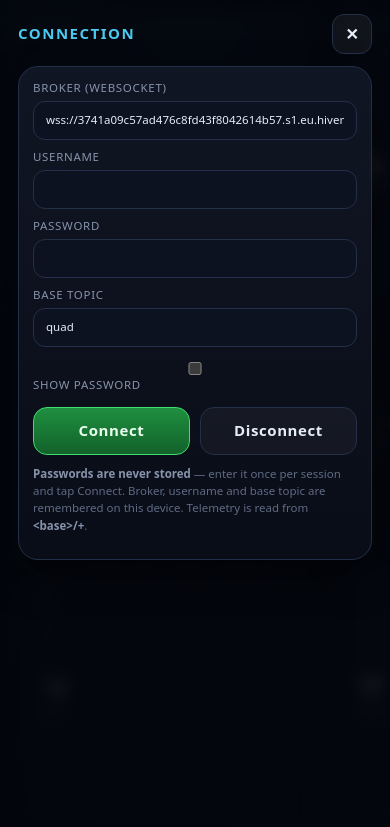
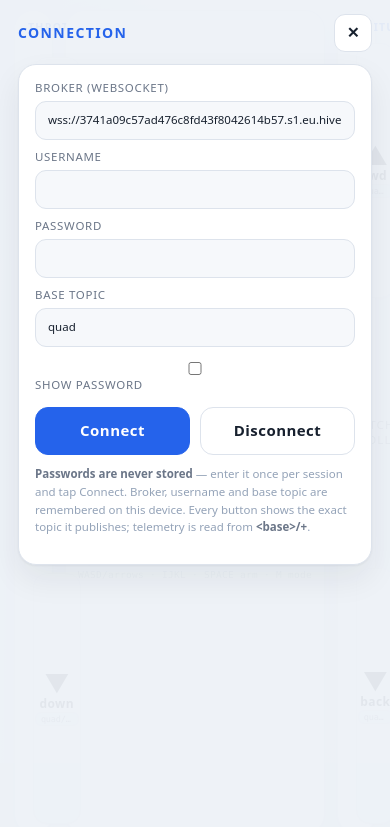
Before and after one commit to naceur-gn/error-404, a plain HTML site: page index.html in a window 390 px wide. Drawn offline with Linux system fonts and the light colour scheme.

Commit message:
Light theme + show MQTT topic on every button

```diff
--- a/index.html
+++ b/index.html
@@ -1,154 +1,133 @@
 <!DOCTYPE html>
 <html lang="en"><head><meta charset="utf-8">
 <meta name="viewport" content="width=device-width, initial-scale=1, viewport-fit=cover, user-scalable=no">
-<meta name="theme-color" content="#070a12">
+<meta name="theme-color" content="#eef2f7">
 <meta name="mobile-web-app-capable" content="yes"><meta name="apple-mobile-web-app-capable" content="yes">
 <meta name="description" content="Robot controller over MQTT — arm, drive and monitor your robot from any browser.">
 <title>Robot Controller · MQTT</title>
 <style>
-:root{color-scheme:dark;--bg:#070a12;--pn:#121826;--pn2:#0c1220;--bd:#243049;--tx:#e6edf8;--mu:#8793ab;
- --ac:#4cc9f0;--ok:#7ee081;--wr:#ff6b6b;--am:#ff9f1c;--vio:#a78bfa;box-sizing:border-box}
+:root{color-scheme:light;--bg:#eef2f7;--card:#ffffff;--soft:#f6f8fb;--bd:#dde3ec;--bd2:#cbd5e1;
+ --tx:#17202e;--mu:#6b7688;--ac:#2563eb;--ok:#16a34a;--wr:#dc2626;--am:#d97706;box-sizing:border-box}
 
 *{box-sizing:inherit;-webkit-tap-highlight-color:transparent;user-select:none;-webkit-user-select:none;touch-action:manipulation}
 html,body{margin:0;height:100%;background:var(--bg);color:var(--tx);font:15px/1.3 system-ui,-apple-system,"Segoe UI",sans-serif;overscroll-behavior:none;overflow:hidden}
-button{font:inherit;color:var(--tx);background:var(--pn);border:1px solid var(--bd);border-radius:16px;cursor:pointer}
+button{font:inherit;color:var(--tx);background:var(--card);border:1px solid var(--bd);border-radius:14px;cursor:pointer}
 button:focus-visible,input:focus-visible{outline:2px solid var(--ac);outline-offset:2px}
 
-/* ── ambient backdrop ───────────────────────────── */
+/* soft light backdrop */
 body::before{content:'';position:fixed;inset:0;z-index:0;pointer-events:none;
  background:
-  radial-gradient(58vw 55vh at 12% 6%,rgba(76,201,240,.16),transparent 62%),
-  radial-gradient(52vw 52vh at 88% 96%,rgba(167,139,250,.14),transparent 62%),
-  radial-gradient(40vw 40vh at 60% 50%,rgba(126,224,129,.05),transparent 70%),
-  linear-gradient(180deg,#070a12,#0a101c 55%,#06090f)}
-body::after{content:'';position:fixed;inset:0;z-index:0;pointer-events:none;
- background-image:linear-gradient(rgba(130,160,210,.055) 1px,transparent 1px),linear-gradient(90deg,rgba(130,160,210,.055) 1px,transparent 1px);
- background-size:38px 38px;
- -webkit-mask-image:radial-gradient(circle at 50% 45%,#000 35%,transparent 88%);
- mask-image:radial-gradient(circle at 50% 45%,#000 35%,transparent 88%)}
-@media (prefers-reduced-motion:no-preference){body::before{animation:drift 26s ease-in-out infinite alternate}
- @keyframes drift{to{filter:hue-rotate(18deg) saturate(1.15)}}}
+  radial-gradient(60vw 55vh at 8% 0%,rgba(37,99,235,.07),transparent 60%),
+  radial-gradient(55vw 55vh at 100% 100%,rgba(22,163,74,.06),transparent 60%),
+  linear-gradient(180deg,#f2f5f9,#eaeff6)}
 
-/* ── console layout ─────────────────────────────── */
+/* ── layout ─────────────────────────────────────── */
 #app{position:relative;z-index:1;height:100%;display:grid;
- grid-template-columns:1fr minmax(158px,250px) 1fr;gap:12px;align-items:stretch;
+ grid-template-columns:1fr minmax(170px,260px) 1fr;gap:12px;align-items:stretch;
  padding:max(10px,env(safe-area-inset-top,0px)) max(14px,env(safe-area-inset-right,0px)) max(10px,env(safe-area-inset-bottom,0px)) max(14px,env(safe-area-inset-left,0px))}
 .side{min-width:0;min-height:0;display:flex;align-items:center;justify-content:center}
 .deck{height:100%;max-width:100%;aspect-ratio:1;display:flex;flex-direction:column;gap:7px;min-height:0;
- background:linear-gradient(180deg,rgba(18,24,38,.72),rgba(10,15,25,.8));
- border:1px solid var(--bd);border-radius:24px;padding:9px;
- box-shadow:0 18px 44px rgba(0,0,0,.45),inset 0 1px 0 rgba(255,255,255,.05);
- backdrop-filter:blur(10px);-webkit-backdrop-filter:blur(10px)}
+ background:var(--card);border:1px solid var(--bd);border-radius:20px;padding:9px;
+ box-shadow:0 1px 2px rgba(16,24,40,.05),0 10px 24px rgba(16,24,40,.06)}
 .deck-h{display:flex;align-items:baseline;justify-content:space-between;gap:8px;padding:0 4px 1px;
- font-size:10px;letter-spacing:.14em;text-transform:uppercase;color:var(--ac);font-weight:700}
-.deck-h span:last-child{letter-spacing:.04em;text-transform:none;color:var(--mu);font-weight:500;font-size:10.5px}
+ font-size:10.5px;letter-spacing:.12em;text-transform:uppercase;color:var(--ac);font-weight:700}
+.deck-h span:last-child{letter-spacing:.02em;text-transform:none;color:var(--mu);font-weight:500;font-size:11px}
 
 .pad{flex:1;min-height:0;display:grid;grid-template-columns:repeat(3,1fr);grid-template-rows:repeat(3,1fr);gap:7px}
-.pad button{position:relative;overflow:hidden;padding:0;display:flex;flex-direction:column;align-items:center;justify-content:center;gap:3px;
- font-size:clamp(20px,6vh,30px);line-height:1;touch-action:none;border-radius:18px;
- background:linear-gradient(180deg,rgba(30,42,66,.75),rgba(13,19,32,.9));
- box-shadow:inset 0 1px 0 rgba(255,255,255,.06),0 8px 18px rgba(0,0,0,.4);
+.pad button{position:relative;overflow:hidden;padding:0;display:flex;flex-direction:column;align-items:center;justify-content:center;gap:2px;
+ line-height:1;touch-action:none;border-radius:14px;background:var(--soft);
+ box-shadow:0 1px 2px rgba(16,24,40,.05);
  transition:transform .08s ease,box-shadow .14s ease,border-color .14s ease,background .14s ease}
-.pad button small{font-size:clamp(9px,2.6vh,12px);color:var(--mu);font-weight:600;letter-spacing:.04em}
-.pad button::after{content:'';position:absolute;top:8px;right:8px;width:6px;height:6px;border-radius:50%;
- background:#1d2740;box-shadow:inset 0 0 3px rgba(0,0,0,.8);transition:background .12s,box-shadow .12s}
-.pad button.hold{border-color:var(--ac);background:linear-gradient(180deg,#1f3a58,#112338);transform:translateY(1px) scale(.965);
- box-shadow:inset 0 0 22px rgba(76,201,240,.28),0 0 22px rgba(76,201,240,.35)}
-.pad button.hold::after{background:var(--ac);box-shadow:0 0 9px var(--ac)}
+.pad button .g{font-size:clamp(17px,5vh,25px)}
+.pad button small{font-size:clamp(9px,2.5vh,12px);color:var(--tx);font-weight:600;letter-spacing:.03em}
+.tp{font:8.5px/1.2 ui-monospace,Menlo,Consolas,monospace;font-style:normal;color:var(--mu);
+ background:#e9eef5;border:1px solid var(--bd);border-radius:6px;padding:1px 5px;max-width:96%;
+ overflow:hidden;text-overflow:ellipsis;white-space:nowrap;letter-spacing:-.02em}
+.pad button.hold{border-color:var(--ac);background:#eff6ff;transform:translateY(1px) scale(.97);
+ box-shadow:0 0 0 3px rgba(37,99,235,.14)}
+.pad button.hold .tp{background:#dbeafe;border-color:#93c5fd;color:#1d4ed8}
 .pad .c{border:none;background:none;box-shadow:none;display:flex;align-items:center;justify-content:center;
- color:var(--mu);font-size:clamp(9px,2.6vh,12px);text-align:center;pointer-events:none;letter-spacing:.1em;text-transform:uppercase}
+ color:var(--mu);font-size:clamp(9px,2.5vh,11.5px);text-align:center;pointer-events:none;letter-spacing:.1em;text-transform:uppercase}
 .u{grid-area:1/2}.d{grid-area:3/2}.l{grid-area:2/1}.r{grid-area:2/3}.c{grid-area:2/2}
 
 /* ── centre console ─────────────────────────────── */
 .mid{display:flex;flex-direction:column;gap:8px;min-height:0;justify-content:center;
- background:linear-gradient(180deg,rgba(18,24,38,.92),rgba(10,14,24,.94));
- border:1px solid var(--bd);border-radius:24px;padding:11px;
- box-shadow:0 24px 56px rgba(0,0,0,.5),inset 0 1px 0 rgba(255,255,255,.06);
- backdrop-filter:blur(12px);-webkit-backdrop-filter:blur(12px);position:relative;overflow:hidden}
-.mid::before{content:'';position:absolute;inset:-40% -20% auto;height:70%;pointer-events:none;
- background:radial-gradient(closest-side,rgba(76,201,240,.16),transparent)}
+ background:var(--card);border:1px solid var(--bd);border-radius:20px;padding:11px;
+ box-shadow:0 1px 2px rgba(16,24,40,.05),0 14px 32px rgba(16,24,40,.07)}
 
-.top{display:flex;align-items:center;gap:9px;position:relative}
-#dot{width:12px;height:12px;border-radius:50%;background:var(--wr);flex:none;box-shadow:0 0 0 3px rgba(255,107,107,.15)}
-#dot.on{background:var(--ok);box-shadow:0 0 0 3px rgba(126,224,129,.16),0 0 12px var(--ok)}
-#stt{flex:1;min-width:0;font-weight:700;font-size:13px;letter-spacing:.02em}
+.top{display:flex;align-items:center;gap:9px}
+#dot{width:11px;height:11px;border-radius:50%;background:var(--wr);flex:none;box-shadow:0 0 0 3px rgba(220,38,38,.12)}
+#dot.on{background:var(--ok);box-shadow:0 0 0 3px rgba(22,163,74,.14)}
+#stt{flex:1;min-width:0;font-weight:700;font-size:13px}
 #stt small{display:block;color:var(--mu);font-weight:400;font-size:11px;overflow:hidden;text-overflow:ellipsis;white-space:nowrap}
-#cfgb{width:36px;height:36px;font-size:17px;padding:0;flex:none;border-radius:12px;background:rgba(255,255,255,.04)}
+#cfgb{width:34px;height:34px;font-size:16px;padding:0;flex:none;border-radius:11px;background:var(--soft)}
 #cfgb:hover{border-color:var(--ac);color:var(--ac)}
 
-.chips{display:flex;gap:6px;position:relative}
-.chip{flex:1;min-width:0;text-align:center;font:10px ui-monospace,Menlo,Consolas,monospace;letter-spacing:.06em;
- color:var(--mu);background:rgba(255,255,255,.04);border:1px solid var(--bd);border-radius:999px;padding:4px 6px;
+.chips{display:flex;gap:6px}
+.chip{flex:1;min-width:0;text-align:center;font:10px ui-monospace,Menlo,Consolas,monospace;letter-spacing:.04em;
+ color:var(--mu);background:var(--soft);border:1px solid var(--bd);border-radius:999px;padding:4px 6px;
  overflow:hidden;text-overflow:ellipsis;white-space:nowrap}
-.chip.live{color:var(--ac);border-color:rgba(76,201,240,.45);background:rgba(76,201,240,.09)}
+.chip.live{color:#1d4ed8;border-color:#bfdbfe;background:#eff6ff}
 
-.mid .big{position:relative;height:clamp(58px,18vh,84px);font-size:clamp(15px,4.4vh,19px);font-weight:800;letter-spacing:.03em;
- border-radius:18px;display:flex;flex-direction:column;align-items:center;justify-content:center;gap:3px;
+.mid .big{position:relative;height:clamp(56px,17vh,80px);font-size:clamp(14px,4vh,18px);font-weight:700;letter-spacing:.02em;
+ border-radius:15px;display:flex;flex-direction:column;align-items:center;justify-content:center;gap:2px;
  transition:transform .08s,box-shadow .16s,background .16s,border-color .16s}
-.mid .big::before{font-size:19px;line-height:1}
+.mid .big .g{font-size:17px;line-height:1}
 .mid .big:active{transform:translateY(1px) scale(.985)}
-.mid .big small{display:block;font-weight:500;font-size:11px;color:var(--mu);letter-spacing:.03em}
-#bA::before{content:'⛔'}
-#bA.on::before{content:'🛡'}
-#bA:not(.on){background:linear-gradient(180deg,#2c141b,#1b0d12);border-color:#7a2f3a;color:#ffb4b4;
- box-shadow:inset 0 0 24px rgba(255,107,107,.14),0 0 0 0 rgba(255,107,107,0)}
-#bA:not(.on):hover{border-color:var(--wr);box-shadow:inset 0 0 24px rgba(255,107,107,.2),0 0 18px rgba(255,107,107,.25)}
-#bA.on{background:linear-gradient(180deg,#1f8f3f,#12622b);border-color:#41dd6d;color:#eaffef;
- box-shadow:inset 0 1px 0 rgba(255,255,255,.2),0 0 24px rgba(126,224,129,.35)}
-#bA.on small{color:#bdf5c6}
-#bM::before{content:'🧭'}
-#bM{background:linear-gradient(180deg,#1a2338,#101726);border-color:var(--bd)}
-#bM.on{background:linear-gradient(180deg,#b8720f,#8a530a);border-color:var(--am);color:#fff5e4;
- box-shadow:inset 0 1px 0 rgba(255,255,255,.18),0 0 22px rgba(255,159,28,.3)}
-#bM.on small{color:#ffe6bd}
+.mid .big small{display:block;font-weight:500;font-size:11px;color:var(--mu)}
+#bA:not(.on){background:#fef2f2;border-color:#fecaca;color:#b91c1c}
+#bA:not(.on) .tp{background:#fee2e2;border-color:#fecaca;color:#b91c1c}
+#bA.on{background:#ecfdf5;border-color:#a7f3d0;color:#047857;box-shadow:0 0 0 3px rgba(22,163,74,.12)}
+#bA.on .tp{background:#d1fae5;border-color:#a7f3d0;color:#047857}
+#bA.on small{color:#059669}
+#bM{background:var(--soft);border-color:var(--bd)}
+#bM.on{background:#fff7ed;border-color:#fed7aa;color:#c2410c;box-shadow:0 0 0 3px rgba(217,119,6,.12)}
+#bM.on .tp{background:#ffedd5;border-color:#fed7aa;color:#c2410c}
+#bM.on small{color:#ea580c}
 
-.hint{font:9.5px ui-monospace,Menlo,Consolas,monospace;color:#5f6b84;text-align:center;letter-spacing:.05em;position:relative}
-.term{position:relative;background:rgba(5,8,14,.7);border:1px solid var(--bd);border-radius:14px;padding:7px 8px;
- display:flex;flex-direction:column;gap:3px;min-height:52px;justify-content:flex-end;
- box-shadow:inset 0 2px 8px rgba(0,0,0,.5)}
-#rx{color:#6d7b96;font:9.5px ui-monospace,Menlo,Consolas,monospace;overflow:hidden;text-overflow:ellipsis;white-space:nowrap}
+.hint{font:9.5px ui-monospace,Menlo,Consolas,monospace;color:#94a3b8;text-align:center;letter-spacing:.03em}
+.term{background:var(--soft);border:1px solid var(--bd);border-radius:13px;padding:7px 9px;
+ display:flex;flex-direction:column;gap:3px;min-height:50px;justify-content:flex-end}
+#rx{color:#94a3b8;font:9.5px ui-monospace,Menlo,Consolas,monospace;overflow:hidden;text-overflow:ellipsis;white-space:nowrap}
 #rx.has{color:var(--ok)}
 #log{color:var(--mu);font:10px ui-monospace,Menlo,Consolas,monospace;overflow:hidden;text-overflow:ellipsis;white-space:nowrap}
 
 /* ── settings sheet ─────────────────────────────── */
-#cfg{display:none;position:fixed;inset:0;z-index:5;background:rgba(4,6,12,.93);overflow:auto;
- padding:max(14px,env(safe-area-inset-top,0px)) max(18px,env(safe-area-inset-right,0px)) 14px max(18px,env(safe-area-inset-left,0px));
- backdrop-filter:blur(8px);-webkit-backdrop-filter:blur(8px)}
+#cfg{display:none;position:fixed;inset:0;z-index:5;background:rgba(238,242,247,.95);overflow:auto;
+ padding:max(14px,env(safe-area-inset-top,0px)) max(18px,env(safe-area-inset-right,0px)) 14px max(18px,env(safe-area-inset-left,0px))}
 #cfg.open{display:block;animation:sheet .18s ease}
 @keyframes sheet{from{opacity:0;transform:translateY(10px)}}
-#cfg .in{max-width:660px;margin:0 auto}
-#cfg h1{font-size:15px;letter-spacing:.1em;text-transform:uppercase;margin:0 0 12px;display:flex;justify-content:space-between;align-items:center;color:var(--ac)}
-#cfgx{width:40px;height:40px;padding:0;border-radius:12px;font-size:16px;background:rgba(255,255,255,.05)}
-#cfg .card{background:linear-gradient(180deg,rgba(18,24,38,.9),rgba(10,14,24,.92));border:1px solid var(--bd);
- border-radius:20px;padding:14px;box-shadow:0 18px 40px rgba(0,0,0,.4)}
+#cfg .in{max-width:640px;margin:0 auto}
+#cfg h1{font-size:14px;letter-spacing:.1em;text-transform:uppercase;margin:0 0 12px;display:flex;justify-content:space-between;align-items:center;color:var(--ac)}
+#cfgx{width:38px;height:38px;padding:0;border-radius:11px;font-size:15px;background:var(--card)}
+#cfg .card{background:var(--card);border:1px solid var(--bd);border-radius:18px;padding:16px;
+ box-shadow:0 1px 2px rgba(16,24,40,.05),0 14px 32px rgba(16,24,40,.07)}
 #cfg .grid{display:grid;grid-template-columns:1fr 1fr;gap:10px 14px}
 #cfg .grid .w{grid-column:1/-1}
 #cfg label{display:block;color:var(--mu);font-size:11.5px;letter-spacing:.06em;text-transform:uppercase}
-#cfg input{width:100%;margin-top:5px;padding:11px 12px;font:inherit;color:var(--tx);background:var(--pn2);
- border:1px solid var(--bd);border-radius:12px;user-select:text;-webkit-user-select:text;transition:border-color .15s,box-shadow .15s}
-#cfg input:focus{border-color:var(--ac);box-shadow:0 0 0 3px rgba(76,201,240,.18);outline:none}
+#cfg input{width:100%;margin-top:5px;padding:11px 12px;font:inherit;color:var(--tx);background:var(--soft);
+ border:1px solid var(--bd);border-radius:11px;user-select:text;-webkit-user-select:text;transition:border-color .15s,box-shadow .15s}
+#cfg input:focus{border-color:var(--ac);box-shadow:0 0 0 3px rgba(37,99,235,.15);outline:none}
 #cfg .row{display:flex;gap:10px;margin-top:14px}
-#cfg .row button{flex:1;padding:13px;font-weight:700;letter-spacing:.04em;border-radius:14px}
-#bCon{background:linear-gradient(180deg,#1f8f3f,#12622b);border-color:#41dd6d;color:#eaffef}
-#bDis{background:rgba(255,255,255,.04)}
-#cfg .note{margin-top:10px;color:#5f6b84;font-size:11.5px;line-height:1.5}
+#cfg .row button{flex:1;padding:13px;font-weight:700;letter-spacing:.03em;border-radius:13px}
+#bCon{background:#2563eb;border-color:#2563eb;color:#fff}
+#bDis{background:var(--card)}
+#cfg .note{margin-top:10px;color:#94a3b8;font-size:11.5px;line-height:1.55}
 #cfg .note b{color:var(--mu)}
-.showrow{display:flex;align-items:center;gap:8px;margin-top:10px;color:var(--mu);font-size:12px;text-transform:none;letter-spacing:0}
+.showrow{display:flex;align-items:center;gap:8px;margin-top:10px;color:var(--mu);font-size:12.5px;text-transform:none;letter-spacing:0}
 .showrow input{width:auto;margin:0}
 @media (orientation:portrait){#cfg .grid{grid-template-columns:1fr}}
 
 /* ── portrait guard ─────────────────────────────── */
-#rot{display:none;position:fixed;inset:0;z-index:9;background:rgba(7,10,18,.97);flex-direction:column;align-items:center;justify-content:center;gap:14px;text-align:center;padding:24px}
-#rot svg{width:88px;height:88px;stroke:var(--ac);fill:none;stroke-width:2.5;stroke-linecap:round;stroke-linejoin:round;
- filter:drop-shadow(0 0 14px rgba(76,201,240,.5))}
-#rot b{font-size:19px;letter-spacing:.02em}
+#rot{display:none;position:fixed;inset:0;z-index:9;background:#f2f5f9;flex-direction:column;align-items:center;justify-content:center;gap:14px;text-align:center;padding:24px}
+#rot svg{width:84px;height:84px;stroke:var(--ac);fill:none;stroke-width:2.5;stroke-linecap:round;stroke-linejoin:round}
+#rot b{font-size:19px}
 #rot span{color:var(--mu);max-width:300px;line-height:1.55}
 #rot ul{list-style:none;margin:6px 0 0;padding:0;color:var(--mu);font-size:13px;display:flex;flex-direction:column;gap:6px}
 #rot li::before{content:'▸ ';color:var(--ac)}
 @media (orientation:portrait){body:not(.cfgopen) #rot{display:flex}}
-@media (prefers-reduced-motion:no-preference){
- #dot.on{animation:pulse 2s ease-in-out infinite}
- @keyframes pulse{50%{box-shadow:0 0 0 3px rgba(126,224,129,.16),0 0 18px var(--ok)}}
+@media (prefers-reduced-motion:no-preference){#dot.on{animation:pulse 2s ease-in-out infinite}
+ @keyframes pulse{50%{box-shadow:0 0 0 3px rgba(22,163,74,.14),0 0 12px rgba(22,163,74,.55)}}
  @keyframes rot{0%,30%{transform:rotate(0)}70%,100%{transform:rotate(-90deg)}}
  #rot svg{animation:rot 2.2s ease-in-out infinite alternate}}
 </style></head><body>
@@ -157,10 +136,10 @@ body::after{content:'';position:fixed;inset:0;z-index:0;pointer-events:none;
     <div class="deck">
       <div class="deck-h"><span>Throttle</span><span>height &amp; turn</span></div>
       <div class="pad" aria-label="Throttle and yaw">
-        <button class="u" data-t="up" aria-label="Climb">▲<small>up</small></button>
-        <button class="d" data-t="down" aria-label="Descend">▼<small>down</small></button>
-        <button class="l" data-t="yaw_left" aria-label="Yaw left">⟲<small>yaw</small></button>
-        <button class="r" data-t="yaw_right" aria-label="Yaw right">⟳<small>yaw</small></button>
+        <button class="u" data-t="up" aria-label="Climb"><span class="g">▲</span><small>up</small><em class="tp">quad/up</em></button>
+        <button class="d" data-t="down" aria-label="Descend"><span class="g">▼</span><small>down</small><em class="tp">quad/down</em></button>
+        <button class="l" data-t="yaw_left" aria-label="Yaw left"><span class="g">⟲</span><small>yaw</small><em class="tp">quad/yaw_left</em></button>
+        <button class="r" data-t="yaw_right" aria-label="Yaw right"><span class="g">⟳</span><small>yaw</small><em class="tp">quad/yaw_right</em></button>
         <div class="c">raise<br>rotate</div>
       </div>
     </div>
@@ -176,8 +155,8 @@ body::after{content:'';position:fixed;inset:0;z-index:0;pointer-events:none;
       <span class="chip" id="chipLink">LINK · OFF</span>
       <span class="chip" id="chipRx">RX · 0</span>
     </div>
-    <button class="big" id="bA" type="button">Disarmed<small>tap to arm</small></button>
-    <button class="big" id="bM" type="button">Stabilized<small>tap for acro</small></button>
+    <button class="big" id="bA" type="button"><span class="g">⛔</span>Disarmed<small>tap to arm</small><em class="tp">quad/arm</em></button>
+    <button class="big" id="bM" type="button"><span class="g">🧭</span>Stabilized<small>tap for acro</small><em class="tp">quad/mode</em></button>
     <div class="term">
       <div id="rx">awaiting telemetry…</div>
       <div id="log" aria-live="polite">—</div>
@@ -189,10 +168,10 @@ body::after{content:'';position:fixed;inset:0;z-index:0;pointer-events:none;
     <div class="deck">
       <div class="deck-h"><span>Attitude</span><span>move</span></div>
       <div class="pad" aria-label="Pitch and roll">
-        <button class="u" data-t="forward" aria-label="Pitch forward">▲<small>forward</small></button>
-        <button class="d" data-t="back" aria-label="Pitch back">▼<small>back</small></button>
-        <button class="l" data-t="left" aria-label="Roll left">◀<small>left</small></button>
-        <button class="r" data-t="right" aria-label="Roll right">▶<small>right</small></button>
+        <button class="u" data-t="forward" aria-label="Pitch forward"><span class="g">▲</span><small>fwd</small><em class="tp">quad/forward</em></button>
+        <button class="d" data-t="back" aria-label="Pitch back"><span class="g">▼</span><small>back</small><em class="tp">quad/back</em></button>
+        <button class="l" data-t="left" aria-label="Roll left"><span class="g">◀</span><small>left</small><em class="tp">quad/left</em></button>
+        <button class="r" data-t="right" aria-label="Roll right"><span class="g">▶</span><small>right</small><em class="tp">quad/right</em></button>
         <div class="c">pitch<br>roll</div>
       </div>
     </div>
@@ -210,7 +189,7 @@ body::after{content:'';position:fixed;inset:0;z-index:0;pointer-events:none;
     </div>
     <label class="showrow"><input type="checkbox" id="showp"> Show password</label>
     <div class="row"><button id="bCon" type="button">Connect</button><button id="bDis" type="button">Disconnect</button></div>
-    <p class="note"><b>Passwords are never stored</b> — enter it once per session and tap Connect. Broker, username and base topic are remembered on this device. Telemetry is read from <b>&lt;base&gt;/+</b>.</p>
+    <p class="note"><b>Passwords are never stored</b> — enter it once per session and tap Connect. Broker, username and base topic are remembered on this device. Every button shows the exact topic it publishes; telemetry is read from <b>&lt;base&gt;/+</b>.</p>
   </div>
 </div></section>
 
@@ -238,6 +217,19 @@ const saved=(()=>{try{return JSON.parse(localStorage.getItem('enisolar-ctl2')||'
 for(const k of ['url','base','usr'])if(saved[k])$(k).value=saved[k];
 $('showp').onchange=()=>{$('pwd').type=$('showp').checked?'text':'password'};
 
+/* show the live topic on every button */
+function renderTopics(){
+  document.querySelectorAll('[data-t]').forEach(el=>{
+    const tp=el.querySelector('.tp');if(tp)tp.textContent=base+'/'+el.dataset.t;
+  });
+  const a=$('bA').querySelector('.tp');if(a)a.textContent=base+'/arm';
+  const m=$('bM').querySelector('.tp');if(m)m.textContent=base+'/mode';
+}
+$('base').addEventListener('input',()=>{
+  base=$('base').value.trim().replace(/^\/+|\/+$/g,'')||'quad';renderTopics();
+});
+renderTopics();
+
 function log(t){$('log').textContent=t}
 function setStatus(on,t,sub){$('dot').classList.toggle('on',on);$('stt').firstChild.nodeValue=t;$('sub').textContent=sub||'—';
  $('chipLink').textContent='LINK · '+(on?'UP':'OFF');$('chipLink').classList.toggle('live',on)}
@@ -251,6 +243,7 @@ function buzz(ms=12){try{navigator.vibrate&&navigator.vibrate(ms)}catch(e){}}
 function connect(){
   disconnect();
   base=$('base').value.trim().replace(/^\/+|\/+$/g,'')||'quad';
+  renderTopics();
   try{localStorage.setItem('enisolar-ctl2',JSON.stringify({url:$('url').value,base:$('base').value,usr:$('usr').value}))}catch(e){}
   if(typeof mqtt==='undefined'){setStatus(false,'Library not loaded','check your internet connection');return}
   setStatus(false,'Connecting…',$('url').value);
@@ -271,7 +264,12 @@ function disconnect(){
   setStatus(false,'Disconnected','—');
 }
 
-function setBtn(id,on,label,sub){const b=$(id);b.classList.toggle('on',on);b.innerHTML=label+'<small>'+sub+'</small>'}
+function setBtn(id,on,label,sub){
+  const b=$(id);b.classList.toggle('on',on);
+  const g=id==='bA'?(on?'🛡':'⛔'):'🧭';
+  b.innerHTML='<span class="g">'+g+'</span>'+label+'<small>'+sub+'</small><em class="tp">'+
+    base+'/'+(id==='bA'?'arm':'mode')+'</em>';
+}
 $('bA').onclick=()=>{const v=!st.arm;if(pub('arm',v?1:0)){st.arm=v;setBtn('bA',v,v?'Armed':'Disarmed',v?'tap to disarm':'tap to arm');buzz(30)}};
 $('bM').onclick=()=>{const v=!st.mode;if(pub('mode',v?1:0)){st.mode=v;setBtn('bM',v,v?'Acro':'Stabilized',v?'tap for stabilized':'tap for acro');buzz()}};
 
```
Also changed, not shown: 1 other file.
